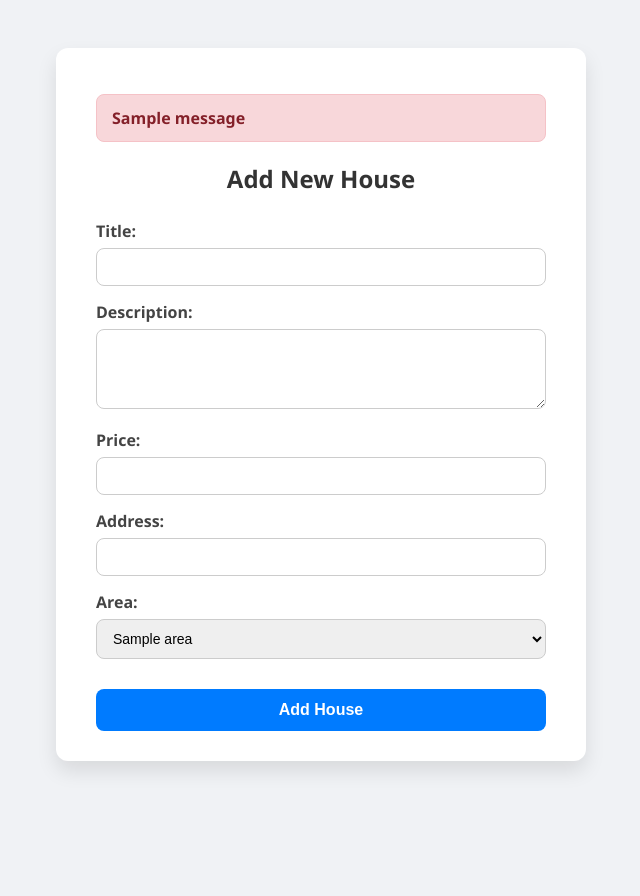
After one commit to Qwerty-1547/boma, a Flask app: template templates/add_house.html in a window 1280 px wide. The commit adds this page. Shown: the whole page, without its empty margins (319-959 px from the left). Run offline with Flask 3, Linux system fonts and the light colour scheme; the template is opened without the code that fills it: most values are stand-ins (such as "Sample title", 1, 10 or a date in 2020); one stand-in notice (Sample message) is shown.

Commit message:
add_house template, session expiry, changes to DB added

```diff
--- a/app.py
+++ b/app.py
@@ -5,6 +5,7 @@ import pymysql
 import os
 from dotenv import load_dotenv
 from functools import wraps
+from datetime import timedelta
 
 load_dotenv()
 def get_db_connection():
@@ -17,6 +18,7 @@ def get_db_connection():
 )
 app = Flask(__name__)
 app.secret_key = os.getenv('SECRET_KEY')
+app.permanent_session_lifetime = timedelta(minutes=5)
 
 @app.route('/register', methods=['GET', 'POST'])
 def register():
@@ -39,11 +41,11 @@ def register():
         conn.commit()
         cursor.close()
         conn.close()
-        return redirect('/success')
+        return redirect('/dashboard')
 
     cursor.execute('SELECT id, name FROM areas')
     areas = cursor.fetchall()
-    cursor.execute('SELECT id, role_name FROM user_roles')
+    cursor.execute("SELECT * FROM user_roles WHERE role_name != 'Admin'")
     roles = cursor.fetchall()
     cursor.close()
     conn.close()
@@ -67,6 +69,7 @@ def login():
             session['user_id'] = user['id']
             session['user_name'] = user['full_name']
             session['role_id'] = user['role_id']
+            session.permanent = True
             return redirect('/dashboard')
         else:
             error = "invalid email address or password"
@@ -91,5 +94,65 @@ def logout():
     session.clear()
     return redirect(url_for('login'))
 
+@app.route('/houses')
+def list_houses():
+    conn = get_db_connection()
+    cursor = conn.cursor()
+
+    cursor.execute('''
+        SELECT houses.*, areas.name AS areas_name, users.full_name AS owner_name
+        FROM houses
+        JOIN areas ON houses.area_id = area_id
+        JOIN users ON houses.owner_id = owner_id
+        ORDER BY houses.created_at DESC
+''')
+    houses = cursor.fetchall()
+    cursor.close()
+    conn.close()
+    return render_template('houses.html', houses=houses)
+
+@app.route('/add_house', methods=['GET', 'POST'])
+@login_required
+def add_house():
+    if session.get('role_id') !=2:
+        flash("only owners can add houses.")
+        return redirect(url_for('dashboard'))
+
+    conn = get_db_connection()
+    cursor = conn.cursor()
+
+    cursor.execute("SELECT is_verified FROM users WHERE id = %s", (session['user_id'],))
+    user = cursor.fetchone()
+    if not user or not user['is_verified']:
+        flash("Your account is pending verification, contact admin")
+        cursor.close()
+        conn.close()
+        return redirect(url_for('dashboard'))
+
+    if request.method == 'POST':
+        title = request.form['title']
+        description = request.form['description']
+        price = request.form['price']
+        address = request.form['address']
+        area_id = request.form['area_id']
+
+        cursor.execute('''INSERT INTO houses (owner_id, title, description, price, address, area_id)
+                       VALUES (%s, %s, %s, %s,%s, %s)''',
+                       (session['user_id'], title, description, price, address, area_id))
+        conn.commit()
+        cursor.close()
+        conn.close()
+        flash("House added successfully")
+        return redirect(url_for('list_houses'))
+    cursor.execute("SELECT id,name FROM areas")
+    areas = cursor.fetchall()
+    cursor.close()
+    conn.close()
+
+    return render_template('add_house.html', areas=areas)
+
 if __name__ == '__main__':
     app.run(debug=True)
+
+def make_Session_permanent ():
+    session.permanent= True
--- /dev/null
+++ b/templates/add_house.html
@@ -0,0 +1,145 @@
+<!DOCTYPE html>
+<html lang="en">
+<head>
+    <meta charset="UTF-8" />
+    <title>Add New House</title>
+    <style>
+        body {
+            background: #f0f2f5;
+            font-family: 'Segoe UI', Tahoma, Geneva, Verdana, sans-serif;
+            display: flex;
+            justify-content: center;
+            align-items: flex-start;
+            padding: 40px 20px;
+            min-height: 100vh;
+        }
+
+        .container {
+            background: white;
+            padding: 30px 40px;
+            border-radius: 12px;
+            box-shadow: 0 10px 20px rgba(0,0,0,0.1);
+            max-width: 450px;
+            width: 100%;
+        }
+
+        h2 {
+            margin-bottom: 25px;
+            color: #333;
+            font-weight: 600;
+            text-align: center;
+        }
+
+        form label {
+            display: block;
+            margin-bottom: 15px;
+            font-weight: 600;
+            color: #444;
+        }
+
+        input[type="text"],
+        input[type="number"],
+        textarea,
+        select {
+            width: 100%;
+            padding: 10px 12px;
+            margin-top: 6px;
+            border: 1.8px solid #ccc;
+            border-radius: 8px;
+            font-size: 14px;
+            transition: border-color 0.3s;
+            box-sizing: border-box;
+        }
+
+        input[type="text"]:focus,
+        input[type="number"]:focus,
+        textarea:focus,
+        select:focus {
+            outline: none;
+            border-color: #007bff;
+        }
+
+        textarea {
+            resize: vertical;
+            min-height: 80px;
+        }
+
+        button {
+            width: 100%;
+            background: #007bff;
+            color: white;
+            padding: 12px;
+            font-size: 16px;
+            border: none;
+            border-radius: 8px;
+            cursor: pointer;
+            font-weight: 600;
+            margin-top: 15px;
+            transition: background-color 0.3s;
+        }
+
+        button:hover {
+            background: #0056b3;
+        }
+
+        /* Flash messages */
+        ul {
+            list-style-type: none;
+            padding: 0;
+            margin-bottom: 20px;
+        }
+
+        ul li {
+            background: #f8d7da;
+            color: #842029;
+            padding: 12px 15px;
+            border-radius: 8px;
+            margin-bottom: 8px;
+            font-weight: 600;
+            border: 1px solid #f5c2c7;
+        }
+    </style>
+</head>
+<body>
+    <div class="container">
+        {% with messages = get_flashed_messages() %}
+          {% if messages %}
+            <ul>
+              {% for message in messages %}
+                <li>{{ message }}</li>
+              {% endfor %}
+            </ul>
+          {% endif %}
+        {% endwith %}
+
+        <h2>Add New House</h2>
+        <form method="POST">
+            <label>Title:
+                <input type="text" name="title" required />
+            </label>
+
+            <label>Description:
+                <textarea name="description"></textarea>
+            </label>
+
+            <label>Price:
+                <input type="number" name="price" step="0.01" required />
+            </label>
+
+            <label>Address:
+                <input type="text" name="address" />
+            </label>
+
+            <label>Area:
+                <select name="area_id">
+                    {% for area in areas %}
+                        <option value="{{ area.id }}">{{ area.name }}</option>
+                    {% endfor %}
+                </select>
+            </label>
+
+            <button type="submit">Add House</button>
+        </form>
+    </div>
+</body>
+</html>
```
Also changed, not shown: templates/dashboard.html (+9 -0 lines), templates/houses.html (added, +22 -0 lines).
